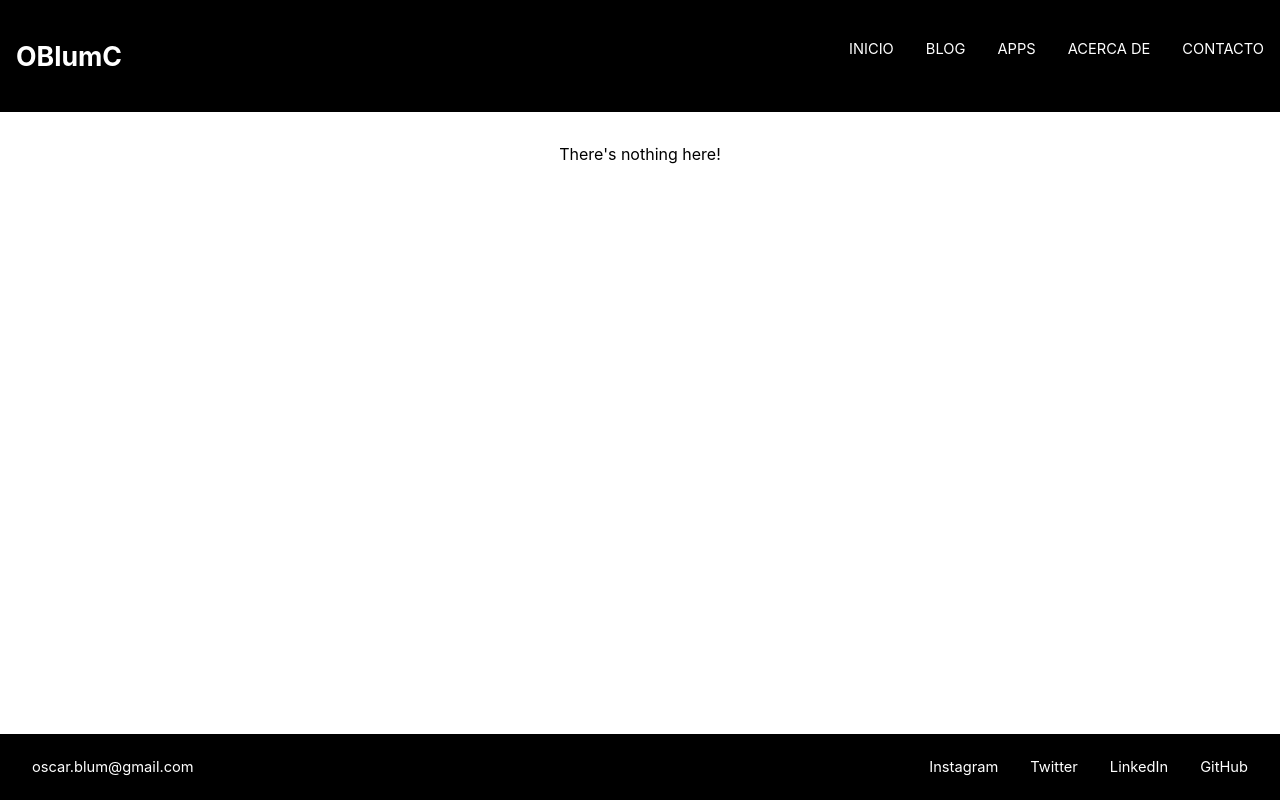
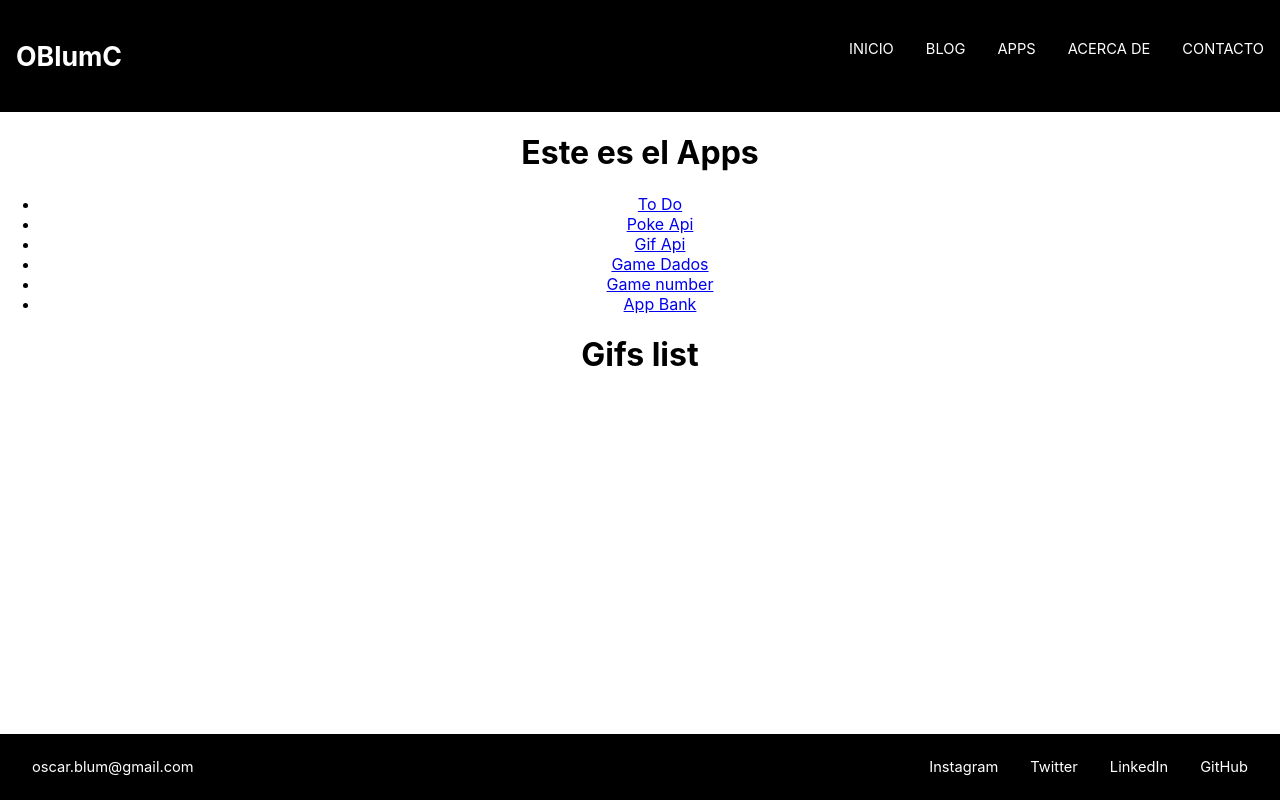
Before and after one commit to Oblum1989/react-page, a React (Create React App) app: page /apps/app-bank in a window 1280 px wide. Built offline with nearby package versions, Linux system fonts and the light colour scheme.

Commit message:
add routes

```diff
--- a/src/pages/Apps/index.js
+++ b/src/pages/Apps/index.js
@@ -9,6 +9,9 @@ const Apps = () => {
         <li><div className="action"><Link to="/apps/to-do-list">To Do</Link></div></li>
         <li><div className="action"><Link to="/apps/poke-api">Poke Api</Link></div></li>
         <li><div className="action"><Link to="/apps/gif-api">Gif Api</Link></div></li>
+        <li><div className="action"><Link to="/apps/gif-api">Game Dados</Link></div></li>
+        <li><div className="action"><Link to="/apps/gif-api">Game number</Link></div></li>
+        <li><div className="action"><Link to="/apps/gif-api">App Bank</Link></div></li>
       </ul>
       <Outlet/>
     </>
--- a/src/routes/index.js
+++ b/src/routes/index.js
@@ -26,6 +26,18 @@ export default function AppRoutes() {
           path="gif-api"
           element={<Gifs />}
         />
+        <Route
+          path="gmae-dados"
+          element={<Gifs />}
+        />
+        <Route
+          path="game-number"
+          element={<Gifs />}
+        />
+        <Route
+          path="app-bank"
+          element={<Gifs />}
+        />
       </Route>
       <Route path="/about" element={<About />} />
       <Route path="/contact" element={<Contact />} />
```
